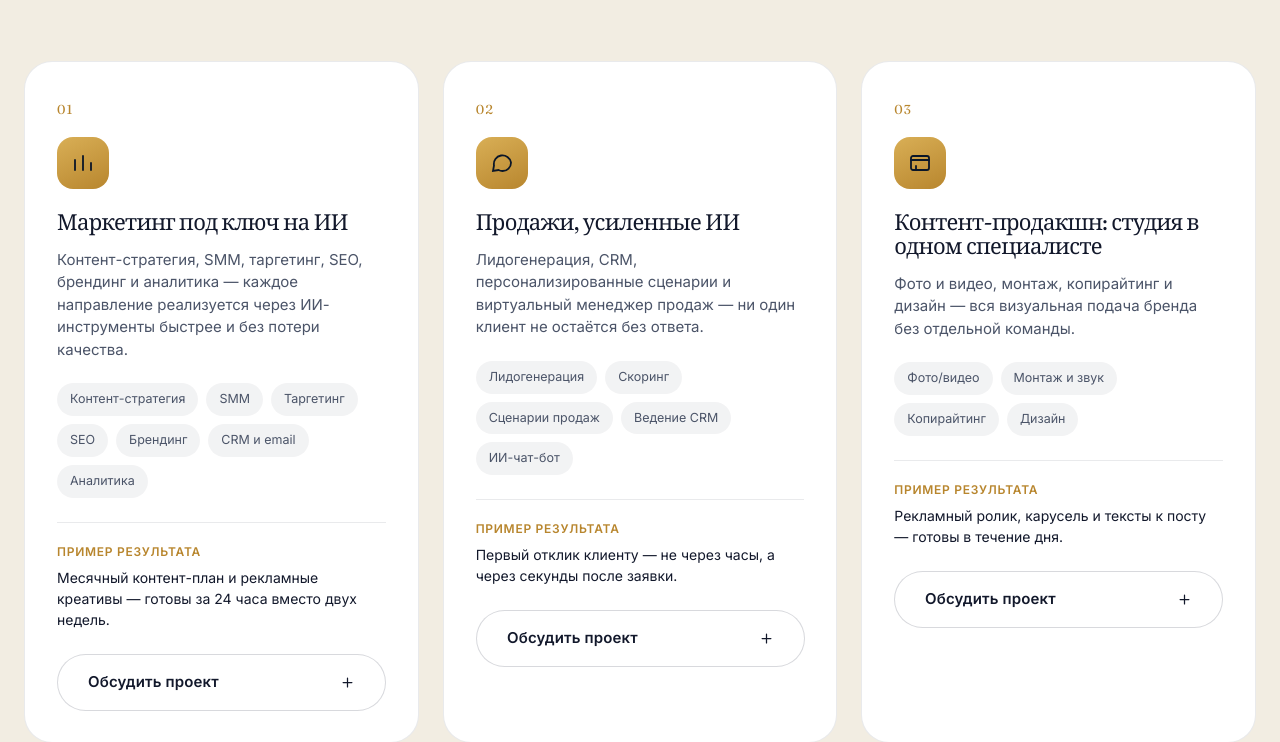
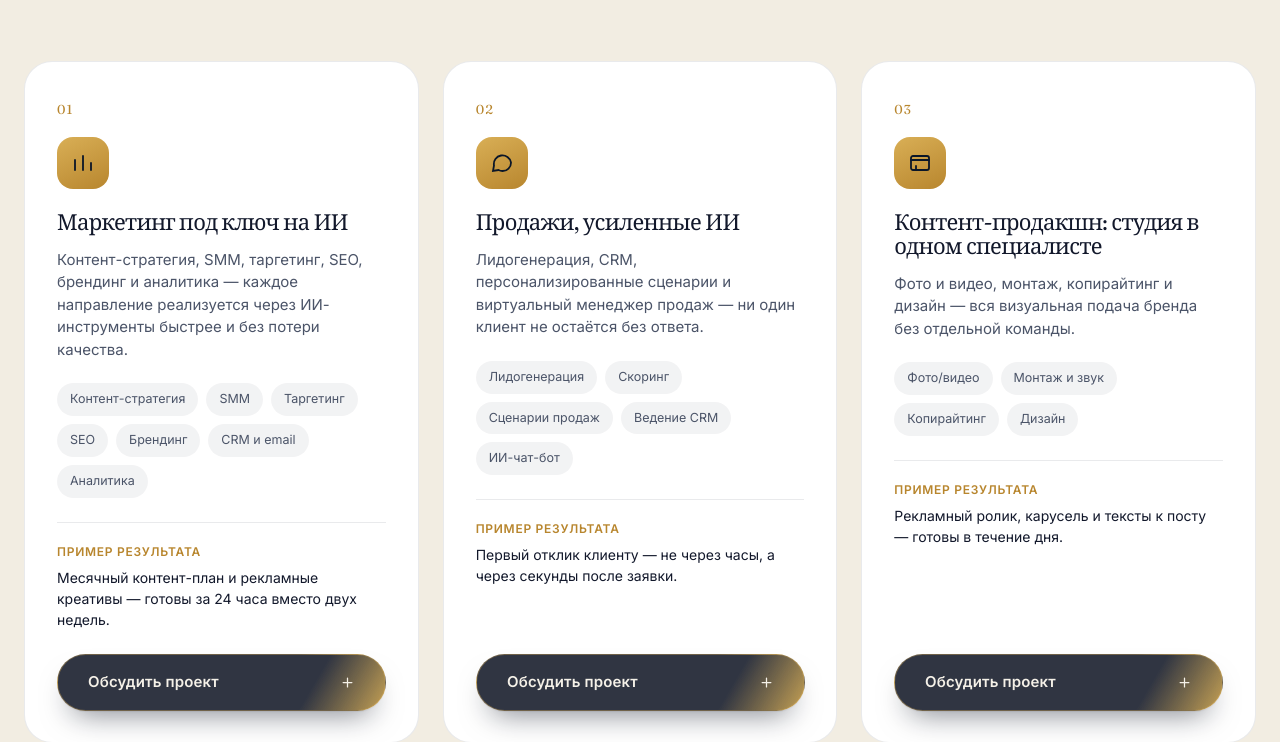
Before and after one commit to minaikhansaltanat-prog/uldana, a website: page index.html in a window 1280 px wide. Shown: the part 2407-3149 px from the top of the page. Drawn offline with nearby package versions, Linux system fonts and the light colour scheme.

Commit message:
Align service card CTAs and restyle with dark-gold glass button
- Make service cards flex columns so the "Обсудить проект" button
  sits at the same level across all three cards regardless of how
  much tag/description content each card has.
- Restyle the CTA button as a dark glass surface (near-black, blurred)
  with a warm gold sweep at the trailing edge and a soft drop shadow,
  keeping white text legible in both light and dark themes.

```diff
--- a/index.html
+++ b/index.html
@@ -638,6 +638,8 @@ html[data-theme="dark"] .hero::after{background:radial-gradient(circle,rgba(217,
   border-radius:var(--radius-lg);
   background:var(--surface);
   border:1px solid var(--border);
+  display:flex;
+  flex-direction:column;
   transition:transform .45s var(--ease-spring),box-shadow .45s var(--ease-spring),border-color .45s var(--ease-spring);
 }
 .service-card:hover{transform:translateY(-6px);box-shadow:0 1px 1px rgba(var(--shadow-rgb),.05),0 30px 60px -24px rgba(var(--shadow-rgb),.3);border-color:var(--border-strong);}
@@ -668,14 +670,31 @@ html[data-theme="dark"] .hero::after{background:radial-gradient(circle,rgba(217,
 }
 .service-result{
   padding-top:20px;
+  margin-bottom:24px;
   border-top:1px solid var(--border);
   font-size:14px;
   color:var(--text);
 }
 .service-result strong{color:var(--accent);display:block;font-size:12px;text-transform:uppercase;letter-spacing:.06em;margin-bottom:6px;font-weight:600;}
 
-.service-cta{margin-top:24px;}
-.service-cta-btn{width:100%;justify-content:space-between;}
+.service-cta{margin-top:auto;}
+.service-cta-btn{
+  width:100%;
+  justify-content:space-between;
+  color:#F5F1E8;
+  border:1px solid rgba(217,175,86,.38);
+  background:
+    linear-gradient(120deg, transparent 0%, transparent 76%, rgba(217,175,86,.88) 100%),
+    rgba(9,15,30,.84);
+  backdrop-filter:blur(14px) saturate(1.3);
+  -webkit-backdrop-filter:blur(14px) saturate(1.3);
+  box-shadow:0 1px 1px rgba(var(--shadow-rgb),.06),0 16px 30px -14px rgba(10,16,32,.55);
+}
+.service-cta-btn:hover{
+  border-color:rgba(217,175,86,.6);
+  box-shadow:0 1px 1px rgba(var(--shadow-rgb),.08),0 20px 36px -14px rgba(10,16,32,.6);
+}
+.service-cta-btn.open{border-color:var(--accent-2);}
 .service-cta-btn svg{width:15px;height:15px;transition:transform .4s var(--ease-spring);flex-shrink:0;}
 .service-cta-btn.open svg{transform:rotate(135deg);}
 .service-cta-options{
@@ -1549,7 +1568,7 @@ html[data-theme="dark"] .chat-msg.bot{background:rgba(255,255,255,.06);}
           <span class="i18n-kz">Айлық контент-жоспар мен жарнамалық креативтер — екі аптаның орнына 24 сағатта дайын.</span>
         </div>
         <div class="service-cta">
-          <button class="btn btn-ghost service-cta-btn" type="button" data-service-cta-toggle aria-expanded="false">
+          <button class="btn service-cta-btn" type="button" data-service-cta-toggle aria-expanded="false">
             <span class="i18n-ru">Обсудить проект</span><span class="i18n-kz">Жобаны талқылау</span>
             <svg viewBox="0 0 24 24" fill="none" stroke="currentColor" stroke-width="2" stroke-linecap="round"><path d="M12 5v14M5 12h14"/></svg>
           </button>
@@ -1589,7 +1608,7 @@ html[data-theme="dark"] .chat-msg.bot{background:rgba(255,255,255,.06);}
           <span class="i18n-kz">Клиентке алғашқы жауап — сағаттар емес, өтінімнен кейін секундтар ішінде.</span>
         </div>
         <div class="service-cta">
-          <button class="btn btn-ghost service-cta-btn" type="button" data-service-cta-toggle aria-expanded="false">
+          <button class="btn service-cta-btn" type="button" data-service-cta-toggle aria-expanded="false">
             <span class="i18n-ru">Обсудить проект</span><span class="i18n-kz">Жобаны талқылау</span>
             <svg viewBox="0 0 24 24" fill="none" stroke="currentColor" stroke-width="2" stroke-linecap="round"><path d="M12 5v14M5 12h14"/></svg>
           </button>
@@ -1628,7 +1647,7 @@ html[data-theme="dark"] .chat-msg.bot{background:rgba(255,255,255,.06);}
           <span class="i18n-kz">Жарнамалық роулик, карусель және пост мәтіндері — бір күн ішінде дайын.</span>
         </div>
         <div class="service-cta">
-          <button class="btn btn-ghost service-cta-btn" type="button" data-service-cta-toggle aria-expanded="false">
+          <button class="btn service-cta-btn" type="button" data-service-cta-toggle aria-expanded="false">
             <span class="i18n-ru">Обсудить проект</span><span class="i18n-kz">Жобаны талқылау</span>
             <svg viewBox="0 0 24 24" fill="none" stroke="currentColor" stroke-width="2" stroke-linecap="round"><path d="M12 5v14M5 12h14"/></svg>
           </button>
```
